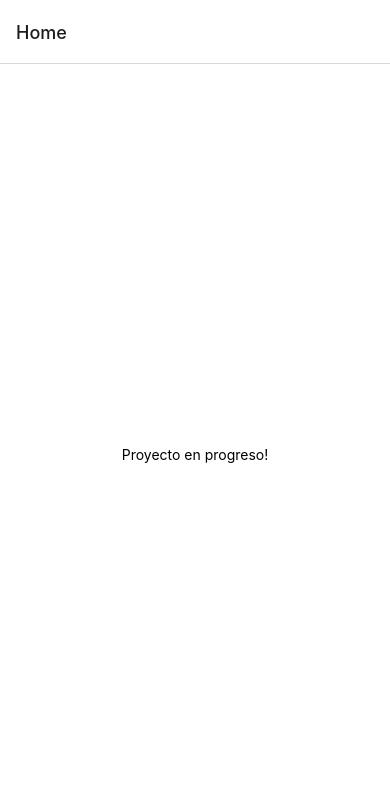
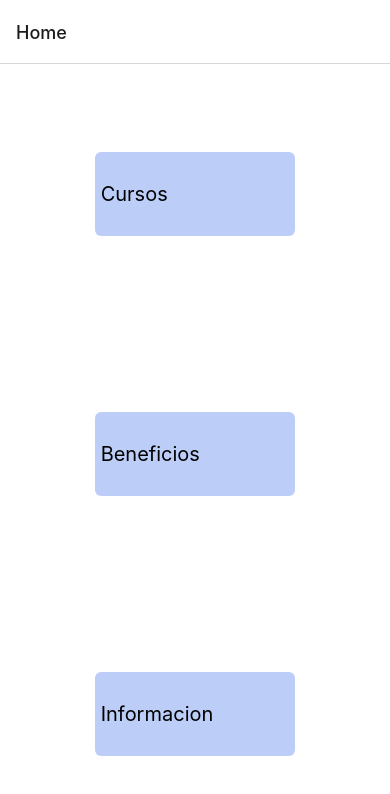
Before and after one commit to jcmartinezissa/trabajofinal-ra, a React Native app: screen /Home in a window 390 px wide. Shown: the top 794 px of the page. Built offline with nearby package versions, Linux system fonts and the light colour scheme.

Commit message:
cree la estructura del home , ademas de crear un helper para mapear data y no hacer componente por componente en el documento

```diff
--- a/appStyles.js
+++ b/appStyles.js
@@ -5,6 +5,13 @@ export const styles = StyleSheet.create({
     flex: 1,
     backgroundColor: '#fff',
     alignItems: 'center',
-    justifyContent: 'center',
+    justifyContent: 'space-around',
+  },
+  button: {
+    borderRadius: 6,
+    width: 200,
+    textAlign: 'center',
+    paddingVertical: 30,
+    backgroundColor: '#BCCEF8',
   },
 });
--- /dev/null
+++ b/src/helper/sections.js
@@ -0,0 +1,13 @@
+export const sections = [{
+  title: 'Cursos',
+  link: 'link para redireccionar a su correspondiente seccion...',
+},
+{
+  title: 'Beneficios',
+  link: 'link para redireccionar a su correspondiente seccion...',
+},
+{
+  title: 'Informacion',
+  link: 'link para redireccionar a su correspondiente seccion...',
+},
+];
--- a/src/screens/Home/Home.js
+++ b/src/screens/Home/Home.js
@@ -1,14 +1,16 @@
-import { StatusBar } from 'expo-status-bar';
-import React from 'react';
-import { View, Text } from 'react-native-web';
+import { View, Text, TouchableOpacity } from 'react-native-web';
 import { styles } from '../../../appStyles';
+import { sections } from '../../helper/sections';
 
 const Home = () => {
   return (
     <View style={styles.container}>
-    <Text>Proyecto en progreso!</Text>
-    <StatusBar style="auto" />
-  </View>
+      {sections.map(section => (
+      <TouchableOpacity style={styles.button} key={section.title}>
+        <Text style={{ fontSize: 20 }}> {section.title} </Text>
+      </TouchableOpacity>
+      ))}
+   </View>
   );
 };
 
```
